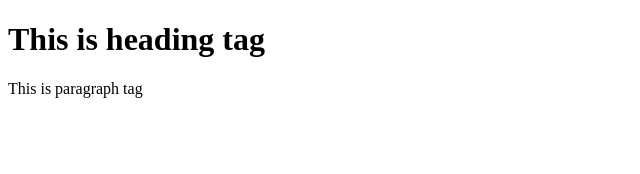
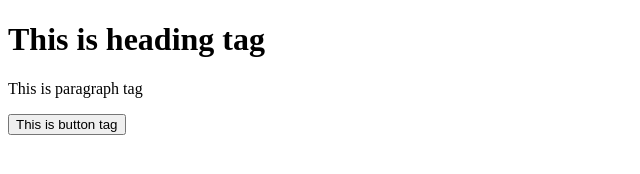
Before and after one commit to shohagcmt/first-repository, a plain HTML site: page index.html in a window 1280 px wide. Shown: the whole page, without its empty margins (0-640 px from the left). Drawn offline with Linux system fonts and the light colour scheme.

Commit message:
first commit

```diff
--- a/index.html
+++ b/index.html
@@ -9,5 +9,6 @@
 <body>
     <h1>This is heading tag</h1>
     <p>This is paragraph tag</p>
+    <button>This is button tag</button>
 </body>
 </html>
```
